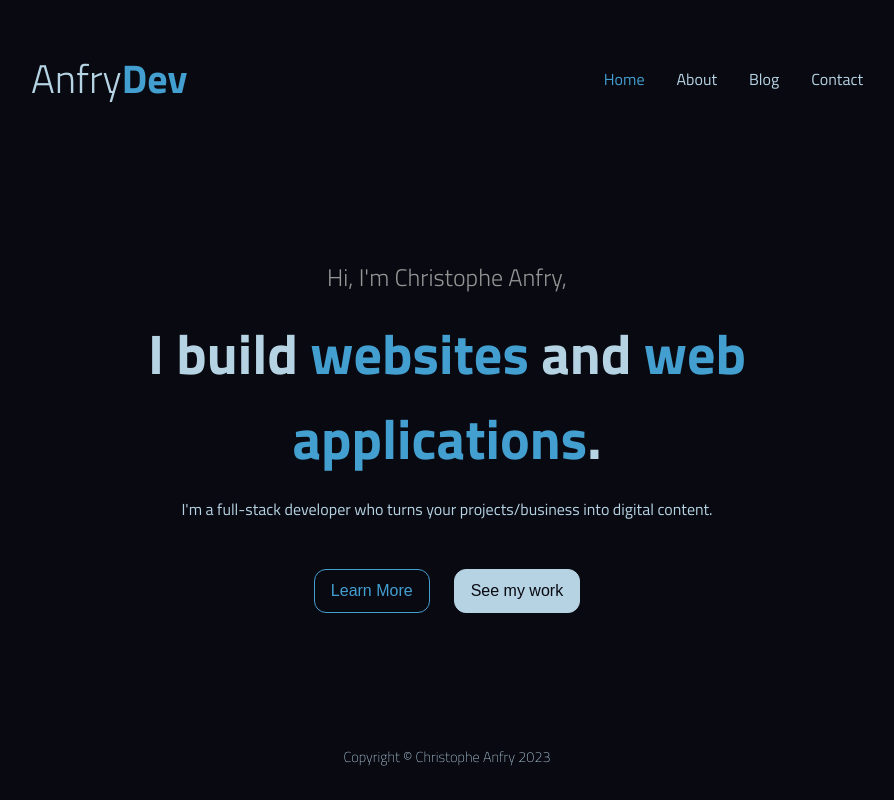
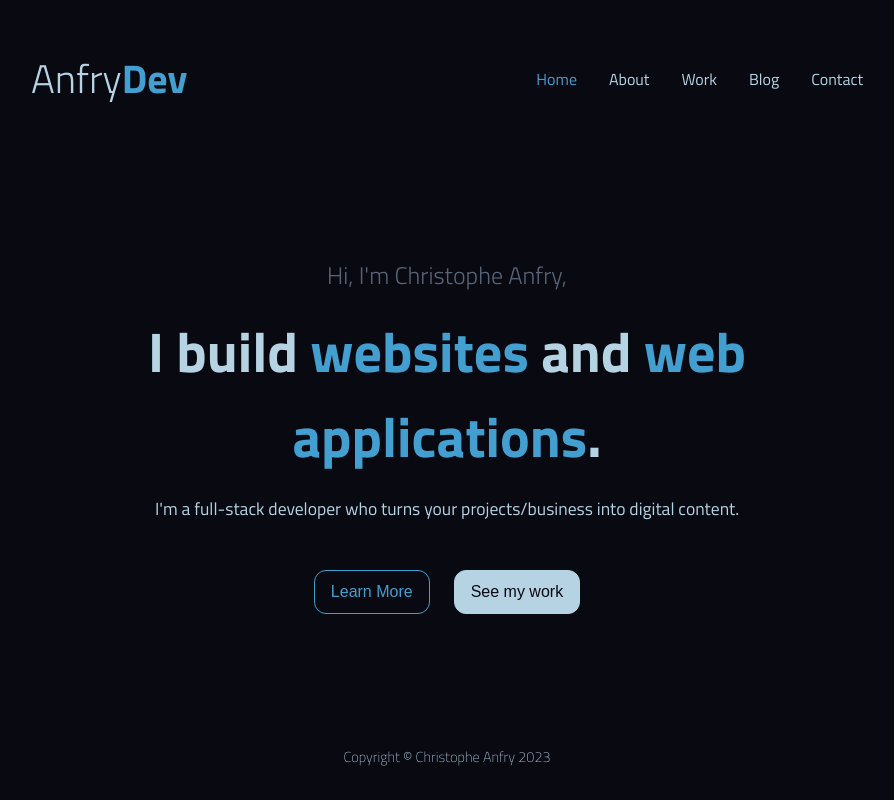
Before and after one commit to Canfry/website, a Next.js app: page / in a window 1280 px wide. Shown: the whole page, without its empty margins (193-1087 px from the left). Built offline with nearby package versions, Linux system fonts and the light colour scheme.

Commit message:
adding work page

```diff
--- a/components/Header.jsx
+++ b/components/Header.jsx
@@ -34,6 +34,14 @@ export default function Header() {
             </li>
             <li>
               <Link
+                href='/work'
+                className={router.pathname === '/work' ? styles.active : null}
+              >
+                Work
+              </Link>
+            </li>
+            <li>
+              <Link
                 href='/blog'
                 className={router.pathname === '/blog' ? styles.active : null}
               >
--- /dev/null
+++ b/pages/work.jsx
@@ -0,0 +1,3 @@
+export default function work() {
+  return <div>work</div>;
+}
--- a/styles/Home.module.css
+++ b/styles/Home.module.css
@@ -21,6 +21,10 @@
 
 .mainHeader h2 {
   font-size: 3.5rem;
+}
+
+.mainHeader p {
+  font-size: 1.1rem;
 }
 
 .mainHeader span {
--- a/styles/globals.css
+++ b/styles/globals.css
@@ -14,7 +14,7 @@ html {
   --bg-color: hsl(240, 31%, 5%);
   --text-color: hsl(201, 45%, 80%);
   --text-secondary-color: hsl(201, 60%, 54%);
-  --text-lightgrey-color: hsl(0, 0%, 58%);
+  --text-lightgrey-color: hsl(216, 16%, 41%);
 }
 
 ul {
```
